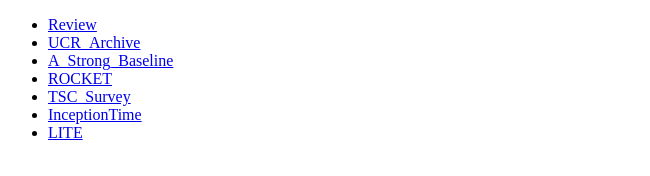
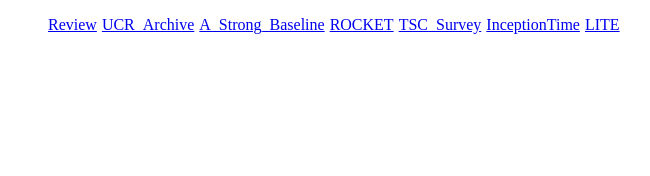
Before and after one commit to Elnur21/TSC_summaries, a plain HTML site: page index.html in a window 1280 px wide. Shown: the whole page, without its empty margins (0-650 px from the left). Drawn offline with Linux system fonts and the light colour scheme.

Commit message:
Update index.html

```diff
--- a/index.html
+++ b/index.html
@@ -4,10 +4,16 @@
     <meta charset="UTF-8">
     <meta name="viewport" content="width=device-width, initial-scale=1.0">
     <title>Markdown Viewer</title>
+    <style>
+        #markdownLinks{
+            display:flex;
+            gap:5px;
+        }
+    </style>
 </head>
 <body>
+    <ul type="none" id="markdownLinks"></ul>
     <div id="markdownContent"></div>
-    <ul id="markdownLinks"></ul>
 
     <script src="main.js"></script>
 </body>
```
